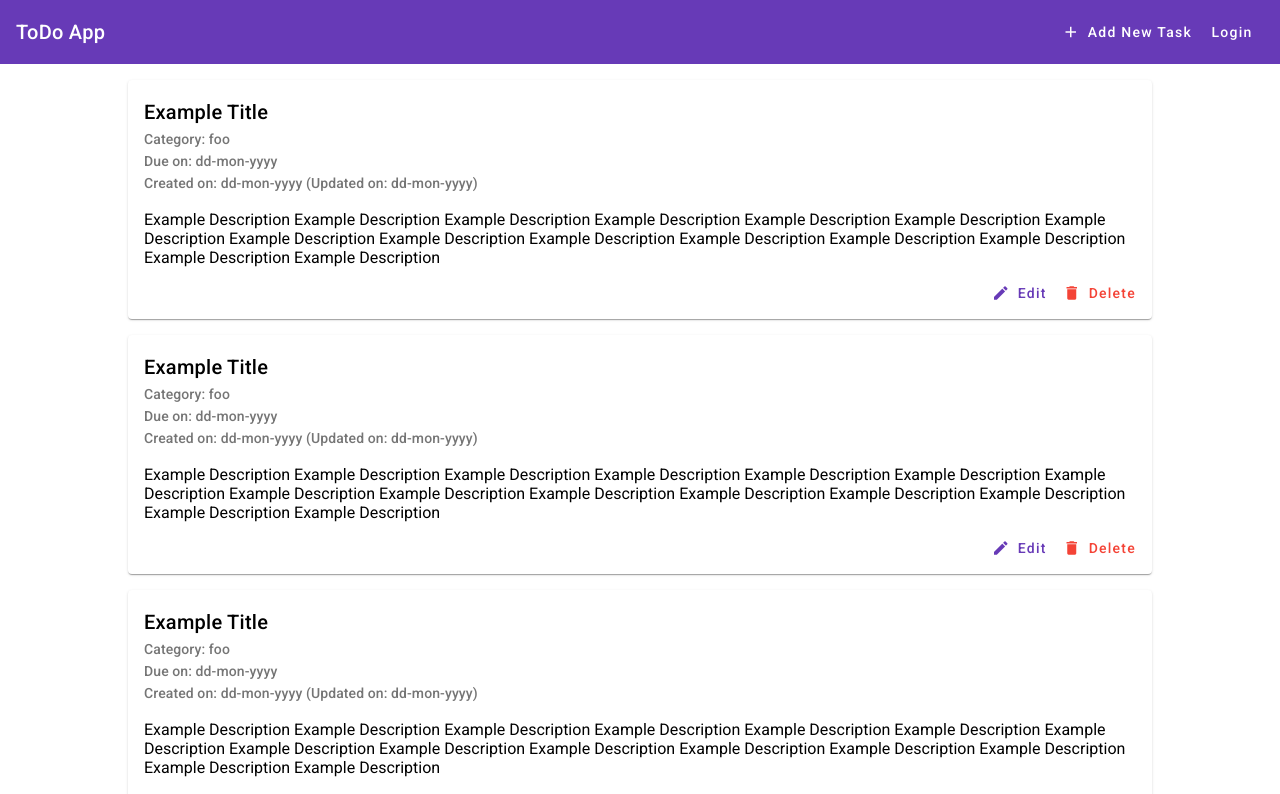
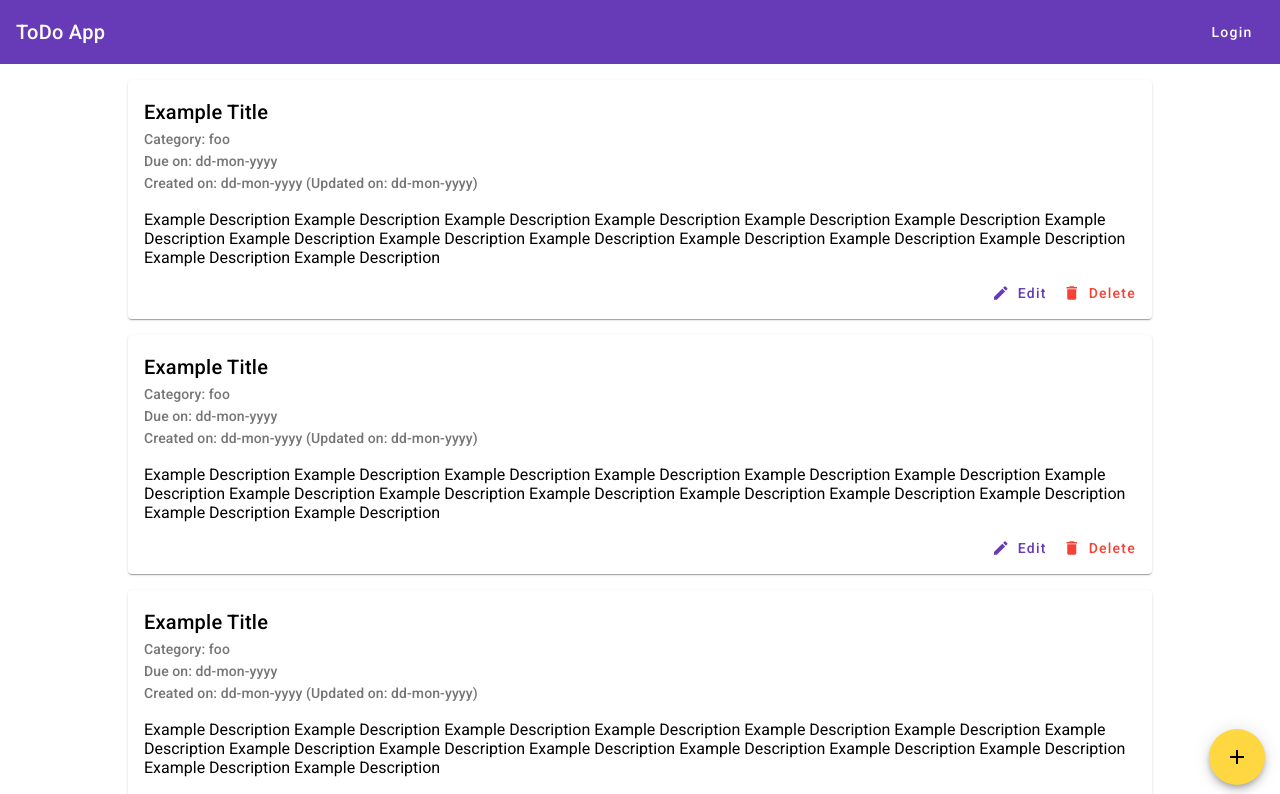
Before and after one commit to Russell-Len/todo-app, an Angular app: page / in a window 1280 px wide. Shown: the top 794 px of the page. Built offline with nearby package versions, Linux system fonts and the light colour scheme.

Commit message:
Changed task add to FAB

```diff
--- a/src/app/task-list/task-list.component.css
+++ b/src/app/task-list/task-list.component.css
@@ -7,3 +7,9 @@
     display: flex;
     justify-content: flex-end;
 }
+
+.task-add-fab{
+    position: fixed !important;
+    bottom: 15px;
+    right: 15px;
+}
--- a/src/app/task-list/task-list.component.html
+++ b/src/app/task-list/task-list.component.html
@@ -1,3 +1,7 @@
+<button mat-fab class="task-add-fab" color="accent">
+    <mat-icon>add</mat-icon>
+</button>
+
 <div *ngFor="let n of [0,1,2,3]">
     <mat-card class="task">
         <mat-card-header>
--- a/src/app/toolbar/toolbar.component.html
+++ b/src/app/toolbar/toolbar.component.html
@@ -4,11 +4,6 @@
     <span class="toolbar-spacer"></span>
 
     <button mat-button>
-        <mat-icon>add</mat-icon>
-        Add New Task
-    </button>
-
-    <button mat-button>
         Login
     </button>
 </mat-toolbar>
```
